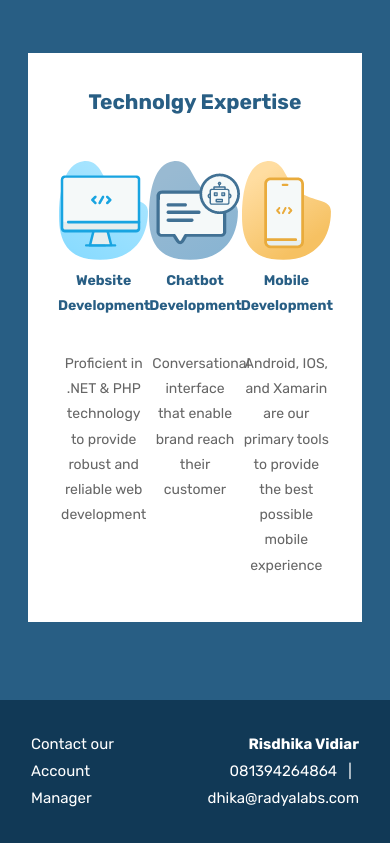
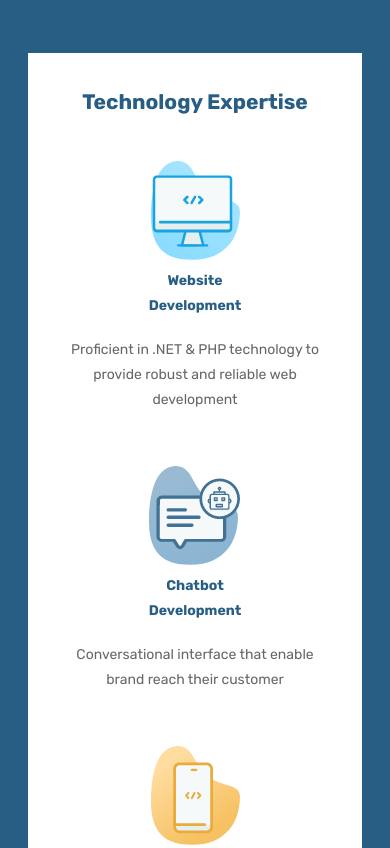
Before and after one commit to ahmadtantowi/SendMail, a plain HTML site: page SendMail/StaticFiles/newsletter2.html in a window 390 px wide. Shown: the part 2353-3201 px from the top of the page. Drawn offline with Linux system fonts and the light colour scheme.

Commit message:
Update newsletter template

```diff
--- a/SendMail/StaticFiles/newsletter2.html
+++ b/SendMail/StaticFiles/newsletter2.html
@@ -107,7 +107,6 @@ img.g-img + div {
         min-width: 414px !important;
     }
 }
-
 </style>
 
     <!-- CSS Reset : END -->
@@ -250,7 +249,20 @@ table{
   }
 
 }
-
+.big-table{
+  display: block;
+}
+.small-table{
+  display: none;
+}
+@media screen and (max-width: 500px){
+  .big-table{
+    display: none;
+  }
+  .small-table{
+    display: block;
+  }
+}
 </style>
 
 
@@ -419,8 +431,8 @@ table{
             <!-- BEGIN ARTICLE -->
             <tr>
               <td class="bg_white email-section">
-                <h2 class="txt_primary" style="text-align: center; margin-bottom: 40px;">Technolgy Expertise</h2>
-                <table role="presentation" border="0" cellpadding="0" cellspacing="0" width="100%">
+                <h2 class="txt_primary" style="text-align: center; margin-bottom: 40px;">Technology Expertise</h2>
+                <table cellpadding="0" cellspacing="0" width="100%" class="big-table">
                   <tr>
                     <td align="center">
                       <img src="https://raw.githubusercontent.com/ahmadtantowi/SendMail/master/SendMail/StaticFiles/images/ic_app_dev.png">
@@ -455,10 +467,37 @@ table{
                     </td>
                   </tr>
                 </table>
+                <table cellpadding="0" cellspacing="0" width="100%" class="small-table">
+                  <tr align="center">
+                    <td>
+                      <img src="https://raw.githubusercontent.com/ahmadtantowi/SendMail/master/SendMail/StaticFiles/images/ic_app_dev.png">
+                      <h4 class="txt_primary">Website<br/>Development </h3>
+                        <p>Proficient in .NET & PHP technology to provide robust and reliable web development</p>
+                        <p>&emsp;</p>
+                    </td>
+                  </tr>
+                  <tr align="center">
+                    <td>
+                      <img src="https://raw.githubusercontent.com/ahmadtantowi/SendMail/master/SendMail/StaticFiles/images/ic_chatbot.png">
+                      <h4 class="txt_primary">Chatbot<br/>Development </h3>
+                        <p>Conversational interface that enable brand reach their customer</p>
+                        <p>&emsp;</p>
+                    </td>
+                  </tr>
+                  <tr align="center">
+                    <td>
+                      <img src="https://raw.githubusercontent.com/ahmadtantowi/SendMail/master/SendMail/StaticFiles/images/ic_mobile.png">
+                      <h4 class="txt_primary">Mobile<br/>Development </h3>
+                        <p>Android, IOS, and Xamarin are our primary tools to provide the best possible mobile experience</p>
+                        <p>&emsp;</p>
+                    </td>
+                  </tr>
+                </table>
               </td>
             </tr>
             <!-- END ARTICLE -->
           </table>
+
         </td>
       </tr>
     </table>
@@ -508,7 +547,7 @@ table{
                   <td style="text-align: center;">
                     <img src="https://raw.githubusercontent.com/ahmadtantowi/SendMail/master/SendMail/StaticFiles/images/brand_grey.png" alt="" height="32px" />
                     <p class="no-margin">Jalan Cikutra Baru X no.20, Neglasari, Cibeunying Kaler, Bandung 40124</p>
-                    <p><a href="#">Go to Radyalabs.com</a></p>
+                    <p><a href="www.radyalabs.com">Go to Radyalabs.com</a></p>
                   </td>
                 </tr>
               </table>
```
